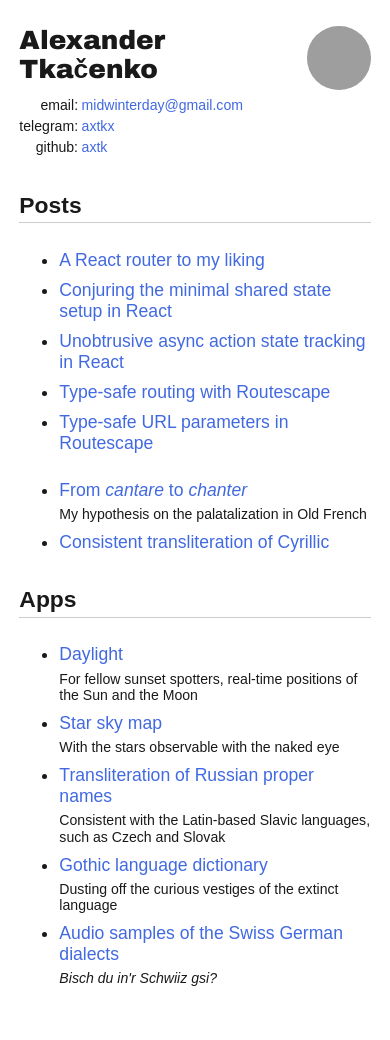
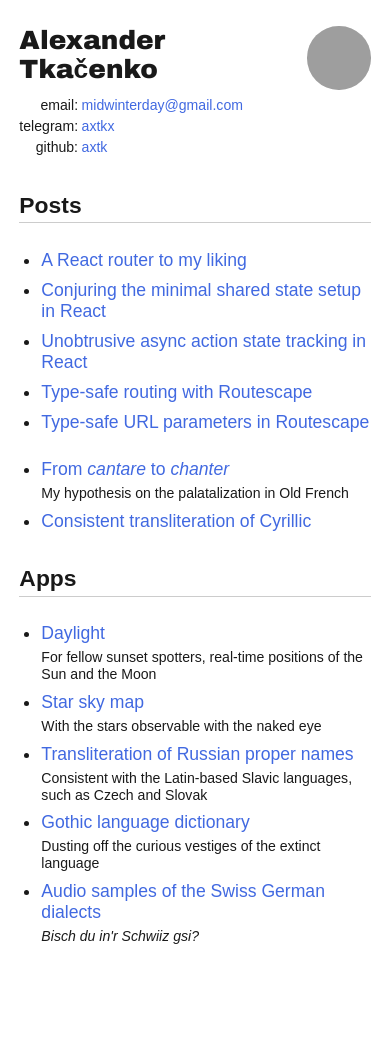
Before and after one commit to axtk/axtk.github.io, a Jekyll site: the page index.html, which Jekyll copies as it is, in a window 390 px wide. Built offline with Jekyll 4.4.1, drawn with Linux system fonts in a browser that asks for light colours; after the commit the page ends 998 px from its top, so only the background shows below that; grey boxes are pictures that could not be loaded.

Commit message:
update index style

```diff
--- a/x/assets/index.css
+++ b/x/assets/index.css
@@ -103,4 +103,7 @@ main .intro h1:first-child {
         text-align: right;
         margin-top: -.5rem;
     }
+    main > .content > ul {
+        padding-inline-start: 1.25em;
+    }
 }
```
